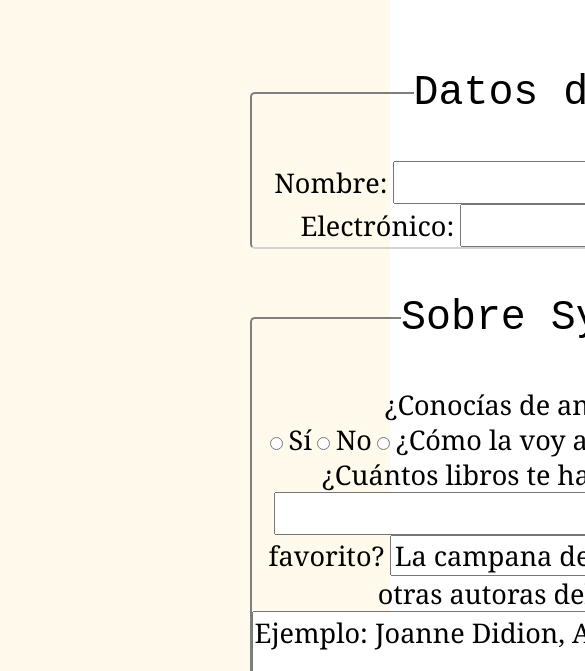
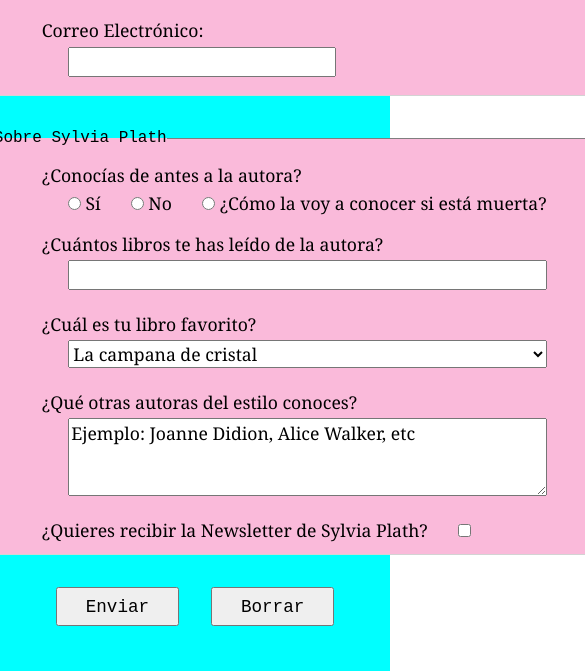
Before and after one commit to crdalila/TB_portfolio, a plain HTML site: page newsletter.html in a window 390 px wide. Shown: the part 443-1114 px from the top of the page, 585 px wide, since content can reach past the window. Drawn offline with Linux system fonts and the light colour scheme.

Commit message:
web newsletter ok, falta móvil

```diff
--- a/newsletter.html
+++ b/newsletter.html
@@ -6,7 +6,7 @@
     <meta name="viewport" content="width=device-width, initial-scale=1.0">
     <meta name="description"
         content="Portfolio y muestra del trabajo de la escritora y poeta estadounidense pionera en feminismo y salud mental, Sylvia Plath">
-    <title>Sylvia Plath | Poeta, escritora y loca</title>
+    <title>Sylvia Plath | Newsletter</title>
     <link rel="stylesheet" href="styles.css">
     <link rel="stylesheet" href="https://cdnjs.cloudflare.com/ajax/libs/font-awesome/6.7.2/css/all.min.css"
         integrity="sha512-Evv84Mr4kqVGRNSgIGL/F/aIDqQb7xQ2vcrdIwxfjThSH8CSR7PBEakCr51Ck+w+/U6swU2Im1vVX0SVk9ABhg=="
@@ -36,13 +36,16 @@
             <form id="newsletter__form">
                 <fieldset>
                     <legend>Datos de contacto</legend>
+                    <div id="newsletter__form--preguntas">
                         <label for="name">Nombre:</label>
                         <input type="text" id="name" name="name" required>
                         <label for="email">Correo Electrónico:</label>
                         <input type="email" id="email" name="email" required>
+                    </div>
                 </fieldset>
                 <fieldset>
                     <legend>Sobre Sylvia Plath</legend>
+                    <div id="newsletter__form--preguntas">
                         <label>¿Conocías de antes a la autora?</label>
                         <div class="newsletter__form--conocer">
                             <input type="radio" name="conocer" id="conocer" value="si">
@@ -64,12 +67,18 @@
                             <option value="arboles">Árboles en invierno</option>
                         </select>
                         <label for="otrasautoras">¿Qué otras autoras del estilo conoces?</label>
-                    <textarea id="otrasautoras" name="otrasautoras" id="otrasautoras" rows="3" cols="40">Ejemplo: Joanne Didion, Alice Walker, etc</textarea>
+                        <textarea id="otrasautoras" name="otrasautoras" id="otrasautoras" rows="3"
+                            cols="40">Ejemplo: Joanne Didion, Alice Walker, etc</textarea>
+                        <div class="newsletter__form--suscribe">
                             <label for="suscribe">¿Quieres recibir la Newsletter de Sylvia Plath?</label>
                             <input type="checkbox" id="suscribe" name="suscribe">
+                        </div>
+                    </div>
                 </fieldset>
+                <div id="newsletter__form--buttons">
                     <button type="submit">Enviar</button>
                     <button type="reset">Borrar</button>
+                </div>
             </form>
         </section>
 
--- a/styles.css
+++ b/styles.css
@@ -153,6 +153,7 @@ a {
 
 p {
     font-size: 16px;
+    color: black,
 }
 
 p::first-letter {
@@ -196,21 +197,20 @@ header img {
 }
 
 footer {
+    height: 9rem;
     background-color: var(--background-secondary-color);
     width: 100%;
-    padding: 1em;
     display: flex;
     flex-flow: column;
     align-items: center;
     justify-content: center;
-    gap: 1em;
 }
 
 .contact-list {
     list-style-type: none;
     display: flex;
     flex-flow: row;
-    gap: 3em;
+    gap: 2em;
     padding: 0.5rem;
 }
 
@@ -224,15 +224,15 @@ h1 {
     margin-bottom: 1.7em;
 }
 
-@media (max-width: 768px) {
-    #index {
-        min-width: 400px;
-    }
+@media (max-width: 768px) { /*Para móvil*/
+
     header nav {
         flex-wrap: wrap;
         height: 9rem;
     }
-
+    #nav-links {
+        font-size: 1em;
+    }
 }
 
 
@@ -242,13 +242,11 @@ h1 {
 
 #index {
     display: flex;
-    flex-flow: row wrap;
     justify-content: center;
     align-items: center;
     gap: 3em;
     padding: 3em 10%;
-    min-width: 500px;
-    max-width: 1920px;
+    height: calc(100vh - 16rem); /*al 100% restarle la suma de la altura del header y del footer*/
 }
 
 #index__quote {
@@ -268,6 +266,21 @@ blockquote {
     font-size: 1rem;
     font-family: Cambria, Cochin, Georgia, Times, 'Times New Roman', serif;
     text-align: right;
+}
+
+@media (max-width: 768px) { /*Para móvil*/
+    #index {
+        flex-direction: column;
+    }
+
+    #index img {
+        padding-top: 1em;
+    }
+
+    #index__quote {
+        width: 100%;
+        padding-bottom: 1em;
+    }
 }
 
 
@@ -299,7 +312,7 @@ blockquote {
 
 .foto1 {
     object-fit: cover;
-    width: 25%;
+    width: 20%;
 }
 
 .foto2 {
@@ -307,7 +320,7 @@ blockquote {
     width: 40%;
 }
 
-@media (max-width: 768px) {
+@media (max-width: 768px) { /*Para móvil*/
     .foto1, .foto2 {
         display: none;
     }
@@ -365,7 +378,7 @@ blockquote {
     font-size: 1.5em;
 }
 
-@media (min-width: 768px) {
+@media (min-width: 768px) { /*Para ordenador*/
 
     #obras {
         justify-content: center;
@@ -396,10 +409,17 @@ blockquote {
 
 #newsletter {
     display: flex;
-    text-align: center;
-    padding: 0 12em;
+    justify-content: center;
     font-family: Cambria, Cochin, Georgia, Times, 'Times New Roman', serif;
     font-size: 1.3em;
+    padding-bottom: 3em;
+}
+
+#newsletter__form--preguntas {
+    display: flex;
+    flex-flow: column;
+    padding: 0em 4em 0em 4em;
+    gap: 0.3em;
 }
 
 fieldset {
@@ -410,12 +430,56 @@ fieldset {
 
 legend {
     font-family: 'Courier New', Courier, monospace;
-    font-size: 2em;
+    font-size: 1.7em;
     margin-left: 1em;
     margin-bottom: 1em;
 }
 
 #newsletter label, #newsletter input, #newsletter select, #newsletter textarea, button {
     font-family: Cambria, Cochin, Georgia, Times, 'Times New Roman', serif;
-    font-size: 1.3em;
+    font-size: 1.1em;
 }
+
+#newsletter input, #newsletter select, #newsletter textarea {
+    margin-bottom: 1em;
+    margin-left: 1.5em;
+}
+
+#newsletter__form--buttons {
+    display: flex;
+    justify-content: center;
+    gap: 2em;
+}
+
+#newsletter__form--buttons button {
+
+    font-family: 'Courier New', Courier, monospace;
+    width: 7em;
+    height: 2.2em;
+}
+
+@media (max-width: 768px) { /*Para móvil*/
+    .newsletter__titulo {
+        font-size: 2em;
+    }
+
+    #newsletter {
+        display: flex;
+        flex-wrap: wrap;
+        background-color: aqua;
+        font-size: 1em;
+        padding-left: 2em;
+        padding-right: 2em;
+    }
+
+    fieldset {
+        display: flex;
+        width: 100%;
+        background-color: #fabada;
+        margin-left: 10em;
+    }
+
+    legend {
+        font-size: 1em;
+    }
+}
```
Also changed, not shown: obras.html (+3 -3 lines). Lines whose indentation alone changed are shown as unchanged.
